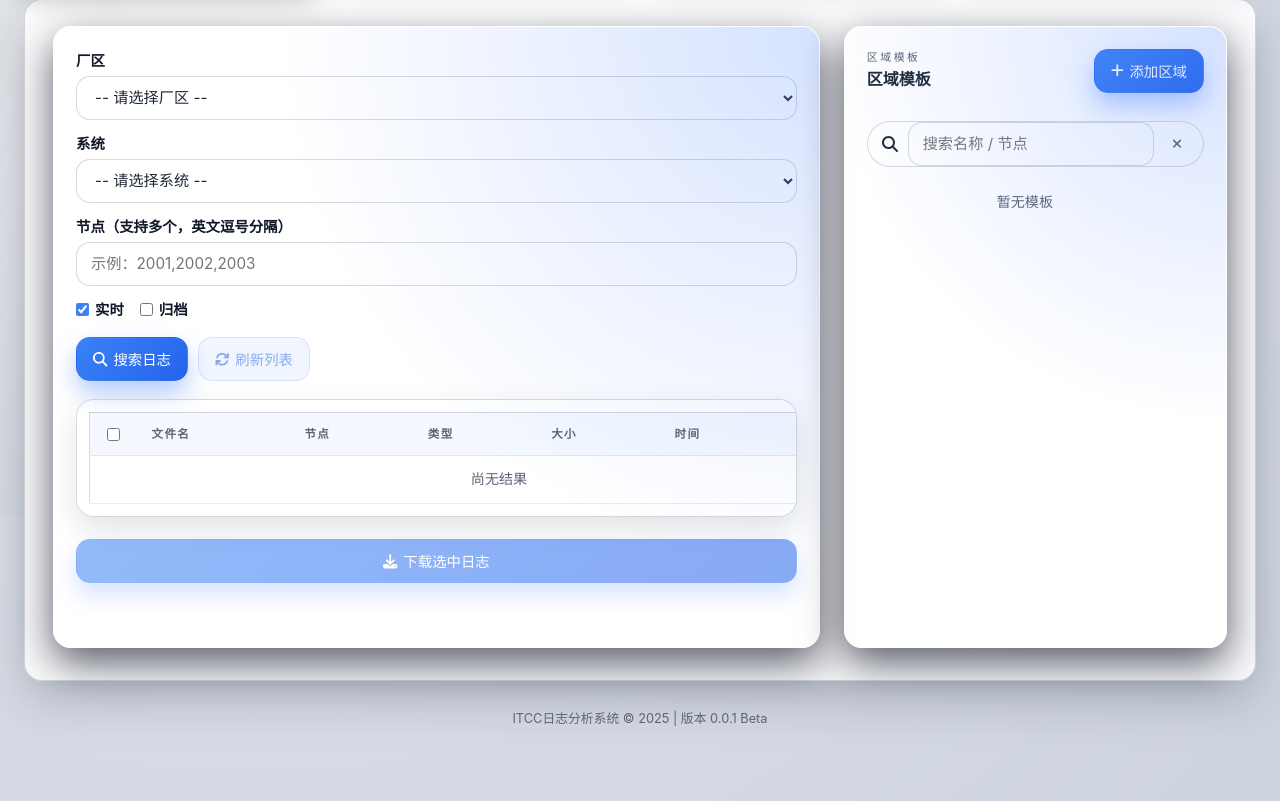
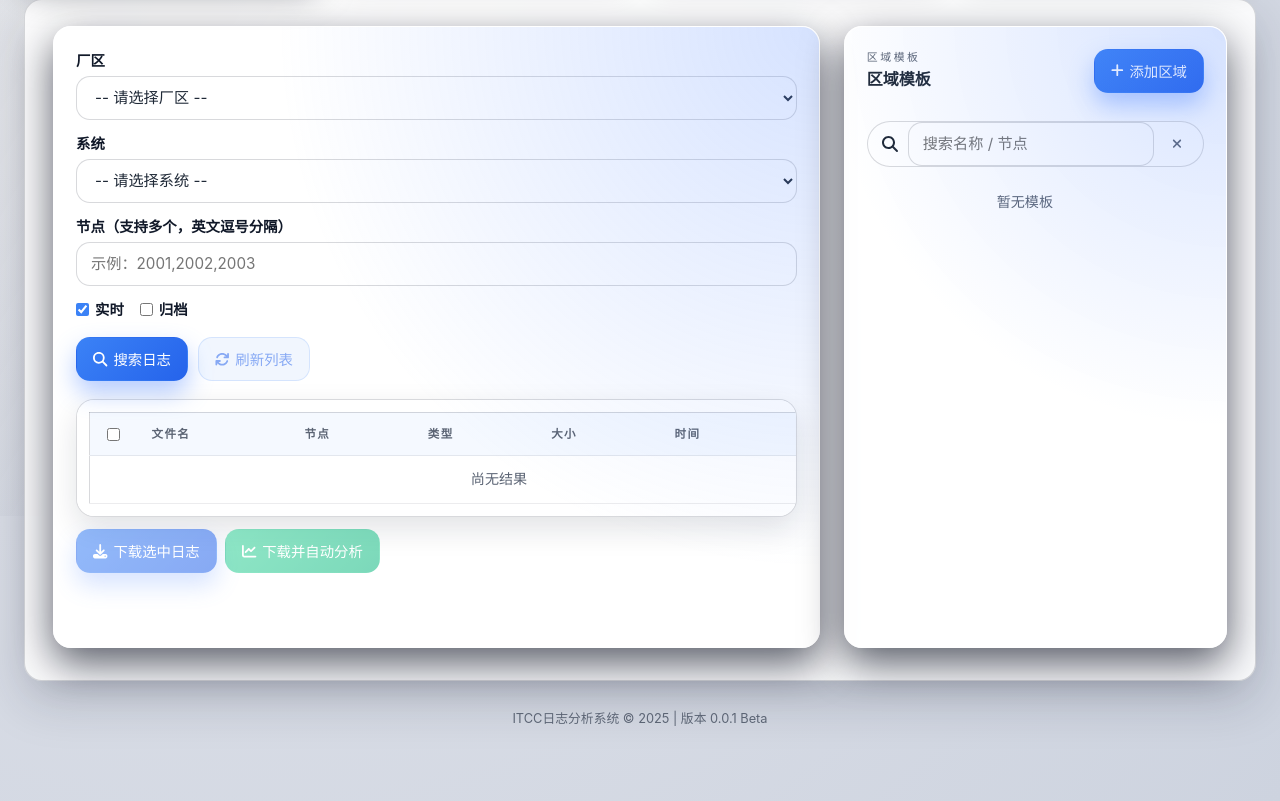
Before and after one commit to jinyws-ux/TCP_Node_Tools, a Flask app: page / in a window 1280 px wide. Shown: the part 284-1085 px from the top of the page. Run offline with Flask 3, Linux system fonts and the light colour scheme; data that the repository does not hold is empty.

Commit message:
feat(下载): 添加下载并自动分析日志功能
在下载按钮旁新增"下载并自动分析"按钮，点击后先下载选中日志，然后调用分析接口生成报告并自动打开。修改了相关CSS样式以支持按钮组布局，并更新了JS逻辑处理新功能。

```diff
--- a/web/static/css/style.css
+++ b/web/static/css/style.css
@@ -653,9 +653,18 @@ button:focus-visible {
   border: 1px solid var(--line);
 }
 
-#btn-download-logs {
-  margin-top: 22px;
-  width: 100%;
+.action-row {
+  display: flex;
+  gap: 8px;
+  align-items: center;
+  flex-wrap: wrap;
+}
+.action-row .btn {
+  flex: 0 0 auto;
+}
+.action-row #btn-download-logs {
+  margin-top: 0;
+  width: auto;
 }
 
 table {
--- a/web/static/js/modules/download.js
+++ b/web/static/js/modules/download.js
@@ -34,6 +34,8 @@ function restoreSearchBtnLabel() {
 function updateDownloadButton() {
   const btn = qs('#btn-download-logs');
   if (btn) btn.disabled = !state.selectedLogPaths.size;
+  const btn2 = qs('#btn-download-and-analyze');
+  if (btn2) btn2.disabled = !state.selectedLogPaths.size;
 }
 
 function updateRefreshButton() {
@@ -126,6 +128,7 @@ function bindLeftForm() {
   if (refreshBtn) refreshBtn.disabled = true;
 
   qs('#btn-download-logs')?.addEventListener('click', onDownloadLogsClick);
+  qs('#btn-download-and-analyze')?.addEventListener('click', onDownloadAndAnalyzeClick);
   qs('#btn-save-template')?.addEventListener('click', onSaveTemplate);
   qs('#btn-cancel-template')?.addEventListener('click', exitAddTemplateMode);
   qs('#btn-unselect-template')?.addEventListener('click', () => {
@@ -375,6 +378,71 @@ async function onDownloadLogsClick() {
     $msg('error', '下载失败：' + (err?.message || err));
   } finally {
     setButtonLoading('btn-download-logs', false);
+    updateDownloadButton();
+  }
+}
+
+async function onDownloadAndAnalyzeClick() {
+  const factory = qs('#factory-select')?.value || '';
+  const system  = qs('#system-select')?.value || '';
+  if (!factory || !system) {
+    $msg('error', '请先选择厂区与系统');
+    return;
+  }
+
+  const files = buildSelectedFilesPayload();
+  if (!files.length) {
+    $msg('error', '请先在下方结果中勾选要下载的日志');
+    return;
+  }
+
+  const nodes = resolveNodesForDownload();
+
+  try {
+    setButtonLoading('btn-download-and-analyze', true, { text: '下载并分析中...' });
+    const res = await api.downloadLogs({
+      files,
+      factory,
+      system,
+      nodes,
+      node: nodes[0] || ''
+    });
+    if (!res?.success) {
+      throw new Error(res?.error || '下载失败');
+    }
+    const downloaded = res.downloaded_files || [];
+    if (!downloaded.length) {
+      $msg('warning', '后端返回成功，但未包含已下载文件信息');
+      return;
+    }
+    $msg('success', `下载完成，成功下载 ${downloaded.length} 个日志文件，开始分析...`);
+
+    const logPaths = downloaded.map(d => d.path).filter(Boolean);
+    const configId = `${factory}_${system}.json`;
+    const analyzeRes = await api.analyze(logPaths, configId);
+    if (!analyzeRes?.success) {
+      throw new Error(analyzeRes?.error || '分析失败');
+    }
+
+    const reportPath = analyzeRes.html_report || '';
+    if (reportPath) {
+      const openRes = await api.openInBrowser(reportPath);
+      if (openRes?.success) {
+        $msg('success', '分析完成，报告已自动打开');
+      } else {
+        $msg('warning', '分析完成，但自动打开报告失败');
+      }
+    } else {
+      $msg('warning', '分析完成，但未生成 HTML 报告');
+    }
+
+    state.selectedLogPaths.clear();
+    syncLogCheckboxes();
+  } catch (err) {
+    console.error(err);
+    $msg('error', '下载或分析失败：' + (err?.message || err));
+  } finally {
+    setButtonLoading('btn-download-and-analyze', false);
     updateDownloadButton();
   }
 }
--- a/web/templates/index.html
+++ b/web/templates/index.html
@@ -131,9 +131,14 @@
               </table>
             </div>
 
-            <button id="btn-download-logs" class="btn btn-primary" disabled>
-              <i class="fas fa-download"></i> 下载选中日志
-            </button>
+            <div class="action-row" style="margin-top:12px;">
+              <button id="btn-download-logs" class="btn btn-primary" disabled>
+                <i class="fas fa-download"></i> 下载选中日志
+              </button>
+              <button id="btn-download-and-analyze" class="btn btn-success" disabled>
+                <i class="fas fa-chart-line"></i> 下载并自动分析
+              </button>
+            </div>
 
           </section>
 
```
